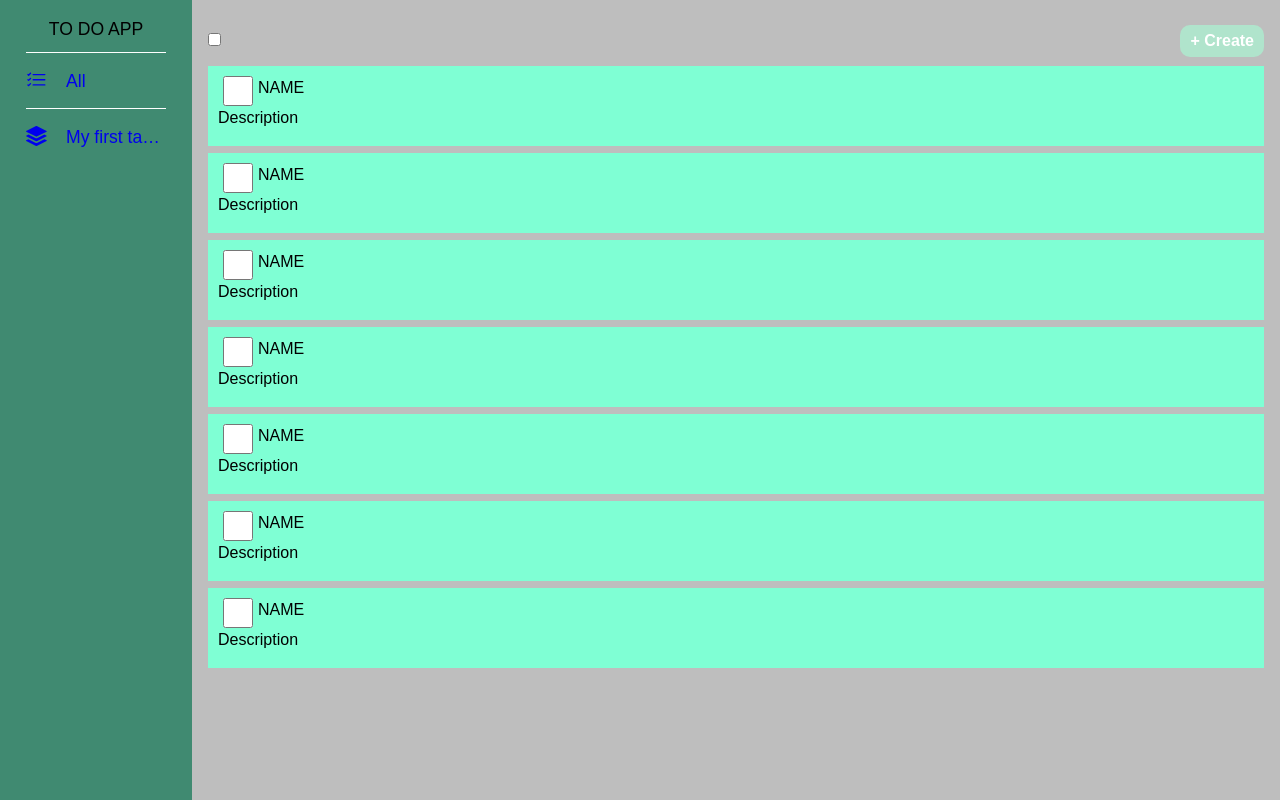
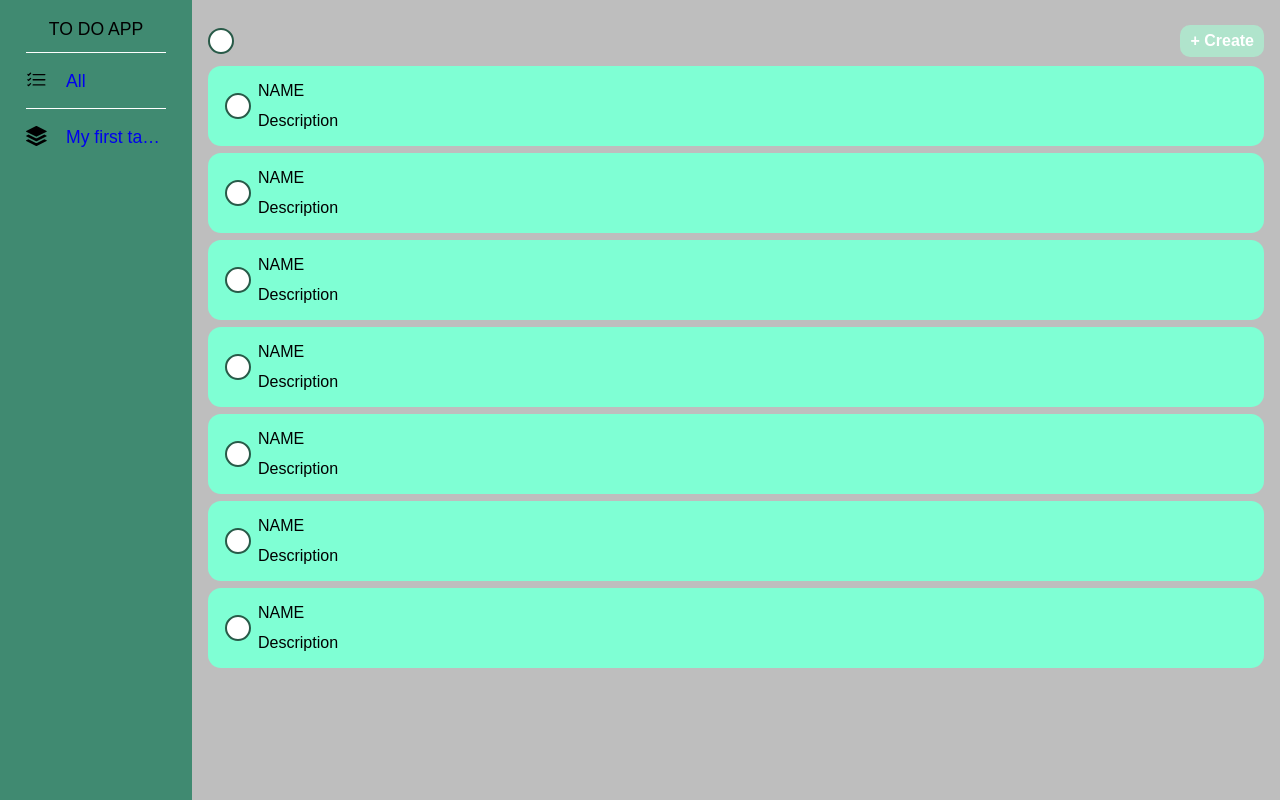
Before and after one commit to xobett/js-todolist, a website built with webpack: page src/index.html in a window 1280 px wide. Built offline with nearby package versions, Linux system fonts and the light colour scheme.

Commit message:
feat: animations on hovering!

```diff
--- a/src/components/toDo/toDo.css
+++ b/src/components/toDo/toDo.css
@@ -1,6 +1,7 @@
 to-do {
     background-color: aquamarine;
 
+    border-radius: var(--border-radius);
     padding: 10px;
 }
 
@@ -9,8 +10,24 @@ to-do label {
     display: grid;
     grid-template-columns: 40px 1fr;
     grid-auto-rows: 1fr;
+
+    border-radius: inherit;
+    align-items: center;
+
+    transition:
+        background-color 0.1s ease-in;
+}
+
+to-do label:hover {
+    background-color: var(--clr-hightlight);
+    cursor: pointer;
 }
 
 to-do label p {
-    grid-column: 1 / 3;
+    grid-column: 2 / 3;
 }
+
+to-do label input {
+    grid-row: 1 / 3;
+    justify-self: center;
+}
--- a/src/css/components.css
+++ b/src/css/components.css
@@ -1,3 +1,5 @@
+/*BUTTON*/
+
 button {
     outline: none;
     border: none;
@@ -33,3 +35,39 @@ button {
 .btn:active{
     transform: scale(0.97);
 }
+
+/*INPUT CHECKBOX*/
+
+input[type="checkbox"] {
+    -webkit-appearance: none;
+    appearance: none;
+    background-color: #ffffff;
+    margin: 0;
+
+    width: var(--checkbox-size);
+    height: var(--checkbox-size);
+    border: 0.15em solid var(--clr-teal-75);
+    border-radius: 50px;
+
+    display: grid;
+    place-content: center;
+}
+
+input[type="checkbox"]::before {
+    content: "";
+    width: calc(var(--checkbox-size) / 1.8);
+    height: calc(var(--checkbox-size) / 1.8);
+
+    box-shadow: inset 10em 10em 10em var(--clr-teal-75);
+    border-radius: 50px;
+
+    transform: scale(0);
+    transform-origin: center;
+
+    transition:
+        transform 0.2s ease;
+}
+
+input[type="checkbox"]:checked::before {
+    transform: scale(1);
+}
--- a/src/css/main.css
+++ b/src/css/main.css
@@ -17,4 +17,9 @@ body {
 svg {
     width: var(--icon-size);
     height: var(--icon-size);
+
+    fill: var(--clr-black);
+
+    transition:
+        fill 0.22s ease-in-out;
 }
--- a/src/css/navbar.css
+++ b/src/css/navbar.css
@@ -1,5 +1,6 @@
 header {
     background-color: var(--clr-teal-50);
+    color: var(--clr-black);
 }
 
 ul {
@@ -26,8 +27,14 @@ ul {
     text-overflow: ellipsis;
 }
 
-.tab a:hover {
+.tab a:hover,
+.tab a:focus {
     background-color: var(--clr-teal-25);
+}
+
+.tab a:focus svg,
+.tab a:hover svg {
+    fill: white;
 }
 
 hr {
--- a/src/css/variables.css
+++ b/src/css/variables.css
@@ -5,7 +5,12 @@
     --clr-teal-100: #091413;
     --clr-white-50: #bebebe;
     --clr-white-100: #ffffff;
+    --clr-black: #000000;
+    --clr-hightlight: rgba(255, 255, 255, 0.699);
 
+    --checkbox-size: 1.6rem;
     --icon-size: 1.3rem;
     --font-family: sans-serif, system-ui;
+
+    --border-radius: 13px;
 }
--- a/src/index.html
+++ b/src/index.html
@@ -13,7 +13,7 @@
                 <hr>
                 <li class="tab">
                     <a href="#">
-                        <svg xmlns="http://www.w3.org/2000/svg" width="16" height="16" fill="currentColor" class="bi bi-list-check" viewBox="0 0 16 16">
+                        <svg xmlns="http://www.w3.org/2000/svg" width="16" height="16" fill="white" class="bi bi-list-check" viewBox="0 0 16 16">
                             <path fill-rule="evenodd" d="M5 11.5a.5.5 0 0 1 .5-.5h9a.5.5 0 0 1 0 1h-9a.5.5 0 0 1-.5-.5m0-4a.5.5 0 0 1 .5-.5h9a.5.5 0 0 1 0 1h-9a.5.5 0 0 1-.5-.5m0-4a.5.5 0 0 1 .5-.5h9a.5.5 0 0 1 0 1h-9a.5.5 0 0 1-.5-.5M3.854 2.146a.5.5 0 0 1 0 .708l-1.5 1.5a.5.5 0 0 1-.708 0l-.5-.5a.5.5 0 1 1 .708-.708L2 3.293l1.146-1.147a.5.5 0 0 1 .708 0m0 4a.5.5 0 0 1 0 .708l-1.5 1.5a.5.5 0 0 1-.708 0l-.5-.5a.5.5 0 1 1 .708-.708L2 7.293l1.146-1.147a.5.5 0 0 1 .708 0m0 4a.5.5 0 0 1 0 .708l-1.5 1.5a.5.5 0 0 1-.708 0l-.5-.5a.5.5 0 0 1 .708-.708l.146.147 1.146-1.147a.5.5 0 0 1 .708 0"/>
                         </svg>
                         <span>All</span>
@@ -22,7 +22,7 @@
                 <hr>
                 <li class="tab">
                     <a href="#">
-                        <svg xmlns="http://www.w3.org/2000/svg" width="16" height="16" fill="currentColor" class="bi bi-stack" viewBox="0 0 16 16">
+                        <svg xmlns="http://www.w3.org/2000/svg" width="16" height="16" fill="white" class="bi bi-stack" viewBox="0 0 16 16">
                             <path d="m14.12 10.163 1.715.858c.22.11.22.424 0 .534L8.267 15.34a.6.6 0 0 1-.534 0L.165 11.555a.299.299 0 0 1 0-.534l1.716-.858 5.317 2.659c.505.252 1.1.252 1.604 0l5.317-2.66zM7.733.063a.6.6 0 0 1 .534 0l7.568 3.784a.3.3 0 0 1 0 .535L8.267 8.165a.6.6 0 0 1-.534 0L.165 4.382a.299.299 0 0 1 0-.535z"/>
                             <path d="m14.12 6.576 1.715.858c.22.11.22.424 0 .534l-7.568 3.784a.6.6 0 0 1-.534 0L.165 7.968a.299.299 0 0 1 0-.534l1.716-.858 5.317 2.659c.505.252 1.1.252 1.604 0z"/>
                         </svg>
```
